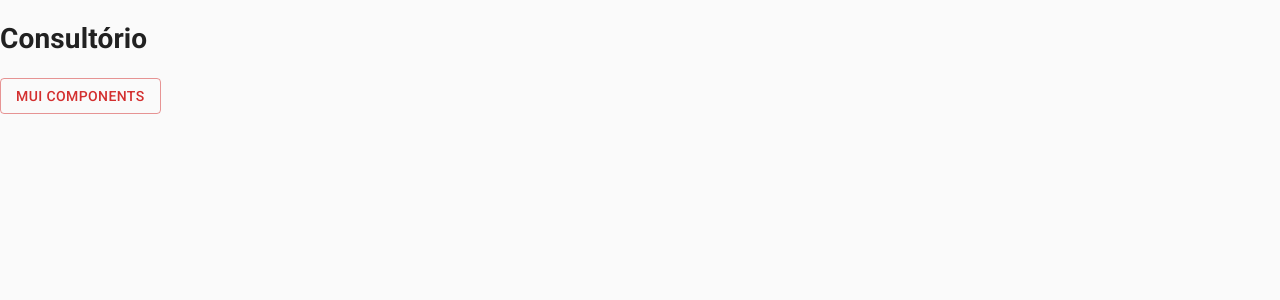
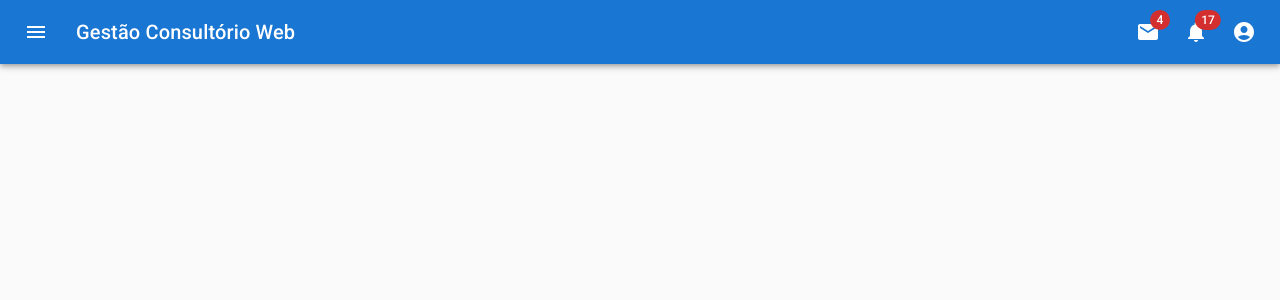
Before and after one commit to marcusbalbi/gestao-consultorio-web, a React (Create React App) app: page / in a window 1280 px wide. Shown: the top 300 px of the page. Built offline with nearby package versions, Linux system fonts and the light colour scheme.

Commit message:
add appBar

```diff
--- a/src/App.tsx
+++ b/src/App.tsx
@@ -1,13 +1,10 @@
-import { Button } from "@mui/material";
 import React from "react";
+import { TopBar } from "./main/top-bar";
 
 function App() {
   return (
     <React.Fragment>
-      <h1>Consultório</h1>
-      <Button variant="outlined" color="error">
-        MUI components
-      </Button>
+      <TopBar />
     </React.Fragment>
   );
 }
--- a/src/main/top-bar/index.tsx
+++ b/src/main/top-bar/index.tsx
@@ -1 +1,188 @@
-import { AppBar } from "@mui/material";
+import * as React from "react";
+import AppBar from "@mui/material/AppBar";
+import Box from "@mui/material/Box";
+import Toolbar from "@mui/material/Toolbar";
+import IconButton from "@mui/material/IconButton";
+import Typography from "@mui/material/Typography";
+import Badge from "@mui/material/Badge";
+import MenuItem from "@mui/material/MenuItem";
+import Menu from "@mui/material/Menu";
+import MenuIcon from "@mui/icons-material/Menu";
+import AccountCircle from "@mui/icons-material/AccountCircle";
+import MailIcon from "@mui/icons-material/Mail";
+import NotificationsIcon from "@mui/icons-material/Notifications";
+import MoreIcon from "@mui/icons-material/MoreVert";
+
+const TopBar = () => {
+  const [anchorEl, setAnchorEl] = React.useState<null | HTMLElement>(null);
+  const [mobileMoreAnchorEl, setMobileMoreAnchorEl] =
+    React.useState<null | HTMLElement>(null);
+
+  const isMenuOpen = Boolean(anchorEl);
+  const isMobileMenuOpen = Boolean(mobileMoreAnchorEl);
+
+  const handleProfileMenuOpen = (event: React.MouseEvent<HTMLElement>) => {
+    setAnchorEl(event.currentTarget);
+  };
+
+  const handleMobileMenuClose = () => {
+    setMobileMoreAnchorEl(null);
+  };
+
+  const handleMenuClose = () => {
+    setAnchorEl(null);
+    handleMobileMenuClose();
+  };
+
+  const handleMobileMenuOpen = (event: React.MouseEvent<HTMLElement>) => {
+    setMobileMoreAnchorEl(event.currentTarget);
+  };
+
+  const menuId = "search-account-menu";
+  const renderMenu = (
+    <Menu
+      anchorEl={anchorEl}
+      anchorOrigin={{
+        vertical: "top",
+        horizontal: "right",
+      }}
+      id={menuId}
+      keepMounted
+      transformOrigin={{
+        vertical: "top",
+        horizontal: "right",
+      }}
+      open={isMenuOpen}
+      onClose={handleMenuClose}
+    >
+      <MenuItem onClick={handleMenuClose}>Profile</MenuItem>
+      <MenuItem onClick={handleMenuClose}>My account</MenuItem>
+    </Menu>
+  );
+
+  const mobileMenuId = "primary-search-account-menu-mobile";
+  const renderMobileMenu = (
+    <Menu
+      anchorEl={mobileMoreAnchorEl}
+      anchorOrigin={{
+        vertical: "top",
+        horizontal: "right",
+      }}
+      id={mobileMenuId}
+      keepMounted
+      transformOrigin={{
+        vertical: "top",
+        horizontal: "right",
+      }}
+      open={isMobileMenuOpen}
+      onClose={handleMobileMenuClose}
+    >
+      <MenuItem>
+        <IconButton size="large" aria-label="show 4 new mails" color="inherit">
+          <Badge badgeContent={4} color="error">
+            <MailIcon />
+          </Badge>
+        </IconButton>
+        <p>Messages</p>
+      </MenuItem>
+      <MenuItem>
+        <IconButton
+          size="large"
+          aria-label="show 17 new notifications"
+          color="inherit"
+        >
+          <Badge badgeContent={17} color="error">
+            <NotificationsIcon />
+          </Badge>
+        </IconButton>
+        <p>Notifications</p>
+      </MenuItem>
+      <MenuItem onClick={handleProfileMenuOpen}>
+        <IconButton
+          size="large"
+          aria-label="account of current user"
+          aria-controls="primary-search-account-menu"
+          aria-haspopup="true"
+          color="inherit"
+        >
+          <AccountCircle />
+        </IconButton>
+        <p>Profile</p>
+      </MenuItem>
+    </Menu>
+  );
+
+  return (
+    <Box sx={{ flexGrow: 1 }}>
+      <AppBar position="static">
+        <Toolbar>
+          <IconButton
+            size="large"
+            edge="start"
+            color="inherit"
+            aria-label="open drawer"
+            sx={{ mr: 2 }}
+          >
+            <MenuIcon />
+          </IconButton>
+          <Typography
+            variant="h6"
+            noWrap
+            component="div"
+            sx={{ display: { xs: "none", sm: "block" } }}
+          >
+            Gestão Consultório Web
+          </Typography>
+          <Box sx={{ flexGrow: 1 }} />
+          <Box sx={{ display: { xs: "none", md: "flex" } }}>
+            <IconButton
+              size="large"
+              aria-label="show 4 new mails"
+              color="inherit"
+            >
+              <Badge badgeContent={4} color="error">
+                <MailIcon />
+              </Badge>
+            </IconButton>
+            <IconButton
+              size="large"
+              aria-label="show 17 new notifications"
+              color="inherit"
+            >
+              <Badge badgeContent={17} color="error">
+                <NotificationsIcon />
+              </Badge>
+            </IconButton>
+            <IconButton
+              size="large"
+              edge="end"
+              aria-label="account of current user"
+              aria-controls={menuId}
+              aria-haspopup="true"
+              onClick={handleProfileMenuOpen}
+              color="inherit"
+            >
+              <AccountCircle />
+            </IconButton>
+          </Box>
+          <Box sx={{ display: { xs: "flex", md: "none" } }}>
+            <IconButton
+              size="large"
+              aria-label="show more"
+              aria-controls={mobileMenuId}
+              aria-haspopup="true"
+              onClick={handleMobileMenuOpen}
+              color="inherit"
+            >
+              <MoreIcon />
+            </IconButton>
+          </Box>
+        </Toolbar>
+      </AppBar>
+      {renderMobileMenu}
+      {renderMenu}
+    </Box>
+  );
+};
+
+export { TopBar };
```
